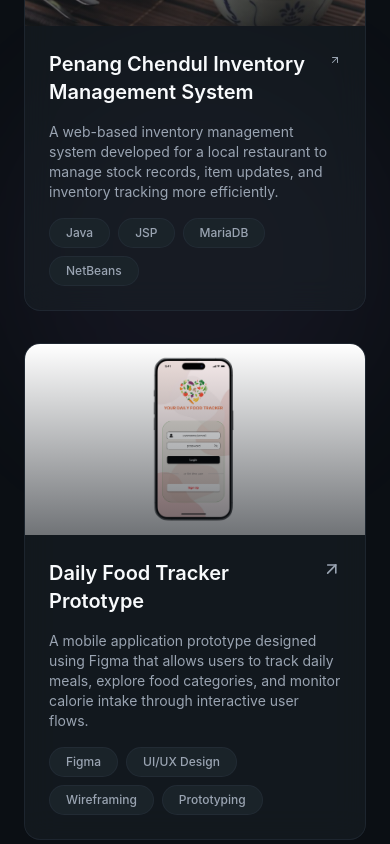
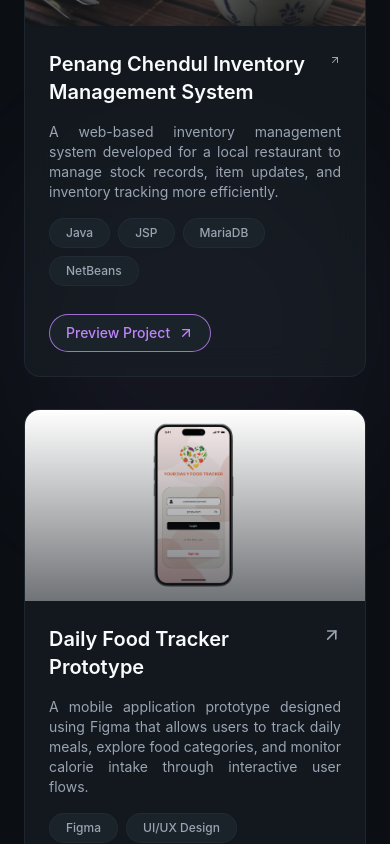
Before and after one commit to nmaslinaaa/nurul-maslina-porfolio, a React (Vite) app: page / in a window 390 px wide. Shown: the part 4300-5144 px from the top of the page. Built offline with nearby package versions, Linux system fonts and the light colour scheme.

Commit message:
Small changes

```diff
--- a/src/index.css
+++ b/src/index.css
@@ -46,7 +46,42 @@
 
   .font-tech {
   font-family: "Space Grotesk", sans-serif;
-}
+  }
+
+    /* 🌌 Custom Scrollbar */
+  ::-webkit-scrollbar {
+    width: 8px;
+  }
+
+  ::-webkit-scrollbar-track {
+     background: var(--color-secondary);
+  }
+
+  ::-webkit-scrollbar-thumb {
+    background: linear-gradient(
+      180deg,
+      #c084fc,
+      #a855f7,
+      #7c3aed
+    );
+    border-radius: 999px;
+    border: 2px solid var(--color-secondary);
+  }
+
+  ::-webkit-scrollbar-thumb:hover {
+    background: linear-gradient(
+      180deg,
+      #d8b4fe,
+      #c084fc,
+      #9333ea
+    );
+  }
+
+  /* Firefox support */
+  html {
+    scrollbar-width: thin;
+    scrollbar-color: #a855f7 var(--color-background);
+  }
 }
 
 @layer components {
--- a/src/sections/Contact.jsx
+++ b/src/sections/Contact.jsx
@@ -15,7 +15,7 @@ const contactInfo = [
     icon: Mail,
     label: "Email",
     value: "nurulmaslinamusa@gmail.com",
-    href: "mailto:nurulmaslinamusa@gmail.com",
+    href: "https://mail.google.com/mail/?view=cm&fs=1&to=nurulmaslinamusa@gmail.com",
   },
   {
     icon: Phone,
@@ -147,6 +147,8 @@ export const Contact = () => {
                   <a
                     key={i}
                     href={item.href}
+                    target="_blank"
+                    rel="noopener noreferrer"
                     className="flex items-start gap-4 p-4 rounded-xl hover:bg-surface transition-colors group"
                   >
 
@@ -158,7 +160,7 @@ export const Contact = () => {
                       <div className="text-sm text-muted-foreground">
                         {item.label}
                       </div>
-                      <div className="font-medium break-all">
+                      <div className="font-medium break-words">
                         {item.value}
                       </div>
                     </div>
@@ -179,7 +181,7 @@ export const Contact = () => {
                 <span className="font-medium">Currently Available</span>
               </div>
 
-              <p className="text-muted-foreground text-sm leading-relaxed">
+              <p className="text-muted-foreground text-sm leading-relaxed text-justify">
                 I'm currently open to new opportunities and exciting projects.
                 Whether you need a full-time Software Tester, Junior Developer
                 or collaboration for a project, feel free to reach out.
--- a/src/sections/InternshipFeedback.jsx
+++ b/src/sections/InternshipFeedback.jsx
@@ -159,13 +159,13 @@ export const InternshipFeedback = () => {
                 w-12 h-12 rounded-full bg-primary
                 flex items-center justify-center"
               >
-                <Quote className="w-6 h-6 text-primary-foreground" />
+                <Quote className="w-6 h-6 text-primary-foreground " />
               </div>
 
               {/* Quote */}
               <blockquote
                 className="text-xl md:text-2xl font-medium
-                leading-relaxed mb-8 pt-4"
+                leading-relaxed mb-8 pt-4 text-justify"
               >
                 "{internshipFeedback[activeIdx].quote}"
               </blockquote>
--- a/src/sections/Projects.jsx
+++ b/src/sections/Projects.jsx
@@ -88,7 +88,6 @@ export const Projects = () => {
                   <a
                     href={project.link}
                     target="_blank"
-                    rel="noopener noreferrer"
                     className="p-3 rounded-full glass hover:bg-primary hover:text-primary-foreground transition-all"
                   >
                     <ArrowUpRight className="w-5 h-5" />
@@ -115,7 +114,7 @@ export const Projects = () => {
                    group-hover:-translate-y-1 transition-all"
                   />
                 </div>
-                <p className="text-muted-foreground text-sm">
+                <p className="text-muted-foreground text-sm text-justify">
                   {project.description}
                 </p>
                 <div className="flex flex-wrap gap-2">
@@ -128,6 +127,22 @@ export const Projects = () => {
                     </span>
                   ))}
                 </div>
+                <a
+                  href={project.link}
+                  target="_blank"
+                  rel="noopener noreferrer"
+                  className="
+                    md:hidden inline-flex items-center gap-2 mt-3 px-4 py-2
+                    rounded-full text-sm font-medium
+                    bg-surface text-primary
+                    border border-primary/80 hover:border-primary
+                    transition-all duration-200
+                    active:scale-95
+                  "
+                >
+                  Preview Project
+                  <ArrowUpRight className="w-4 h-4" />
+                </a>
               </div>
             </div>
           ))}
```
